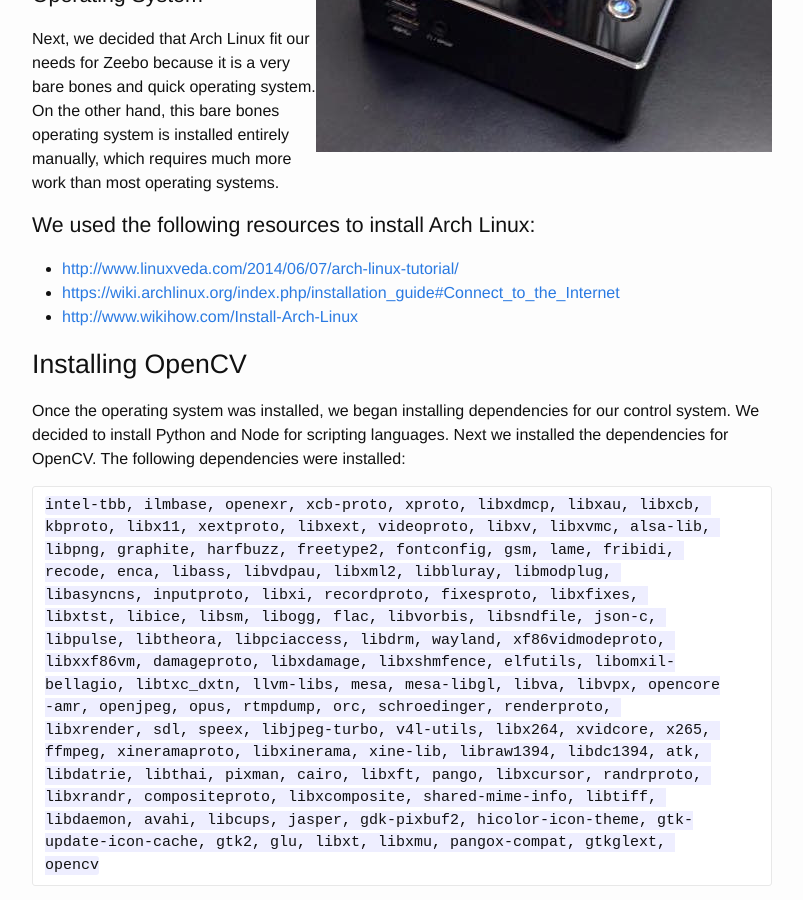
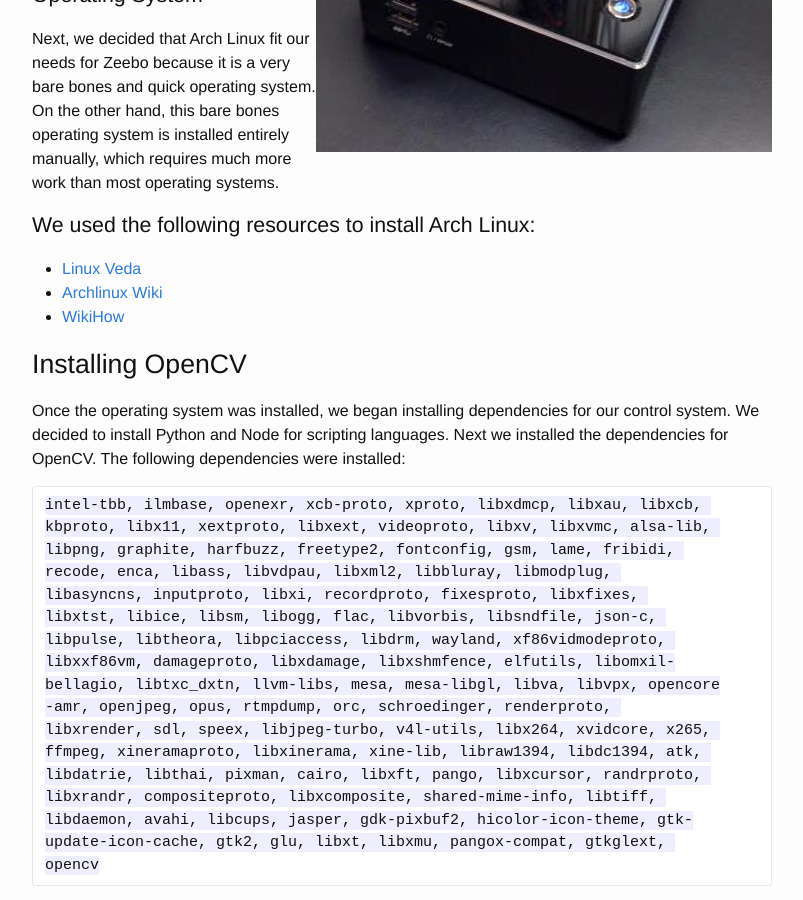
Before and after one commit to vartan/Xeebo, a Jekyll site: the page built from _posts/2015-02-06-weekly-report-week-3.md, in a window 1280 px wide and 900 px high, scrolled down 639 px. Shown: the whole window, without its empty margins (238-1041 px from the left). Built offline with Jekyll 4.4.1, drawn with Linux system fonts in a browser that asks for light colours; comment, search, counter and statistics services are not loaded.

Commit message:
shortened links

```diff
--- a/_posts/2015-02-06-weekly-report-week-3.md
+++ b/_posts/2015-02-06-weekly-report-week-3.md
@@ -27,9 +27,9 @@ Next, we decided that Arch Linux fit our needs for Zeebo because it is a very ba
 
 ###We used the following resources to install Arch Linux:
 
-* [http://www.linuxveda.com/2014/06/07/arch-linux-tutorial/](http://www.linuxveda.com/2014/06/07/arch-linux-tutorial/)
-* [https://wiki.archlinux.org/index.php/installation_guide#Connect_to_the_Internet](https://wiki.archlinux.org/index.php/installation_guide#Connect_to_the_Internet)
-* [http://www.wikihow.com/Install-Arch-Linux](http://www.wikihow.com/Install-Arch-Linux)
+* [Linux Veda](http://www.linuxveda.com/2014/06/07/arch-linux-tutorial/)
+* [Archlinux Wiki](https://wiki.archlinux.org/index.php/installation_guide#Connect_to_the_Internet)
+* [WikiHow](http://www.wikihow.com/Install-Arch-Linux)
 
 
 
```
